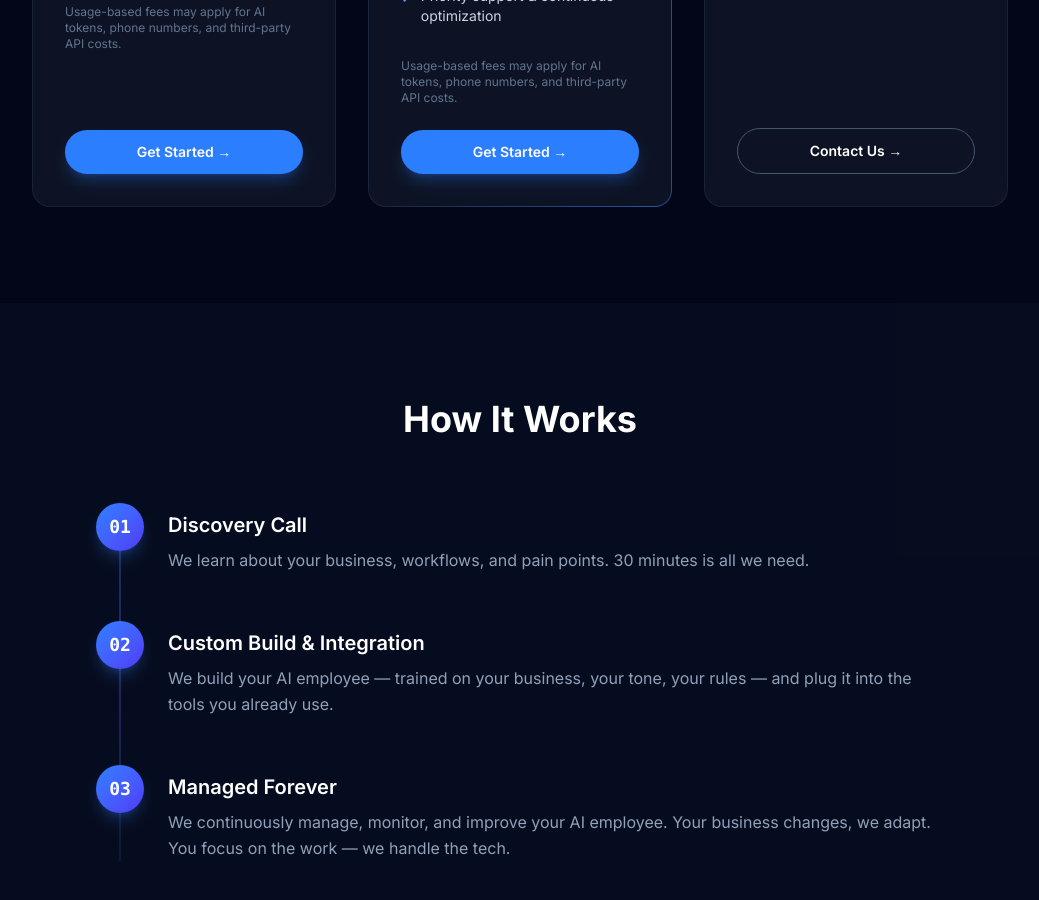
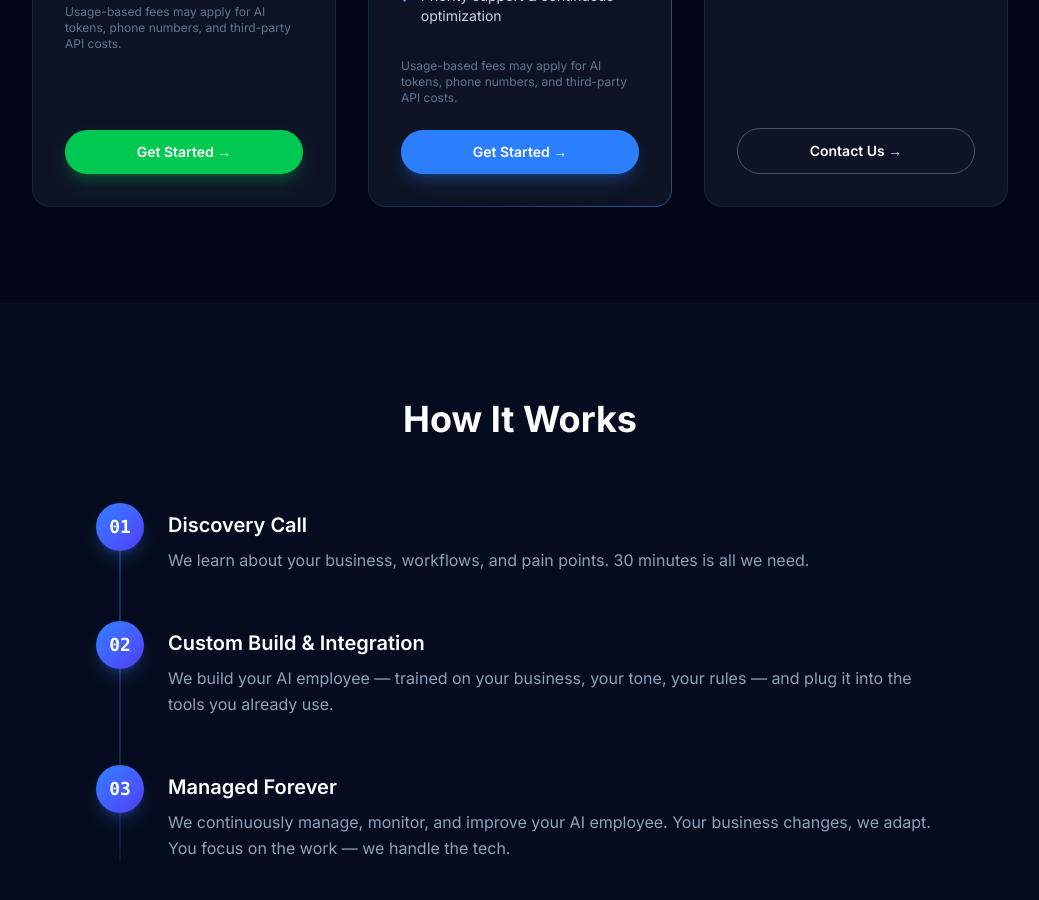
Before and after one commit to bluego-ai/www, a Next.js app: page / in a window 1280 px wide. Shown: the part 2720-3620 px from the top of the page, without its empty margins (120-1159 px from the left). Built offline with nearby package versions, Linux system fonts and the light colour scheme.

Commit message:
style: green Get Started button for Standard plan

```diff
--- a/src/app/page.tsx
+++ b/src/app/page.tsx
@@ -615,7 +615,7 @@ export default function Home() {
             <div className="mt-auto">
               <Link
                 href="#contact"
-                className="block text-center rounded-full bg-blue-500 hover:bg-blue-400 px-6 py-3 text-sm font-semibold transition-all shadow-lg shadow-blue-500/25 hover:shadow-blue-500/40"
+                className="block text-center rounded-full bg-green-500 hover:bg-green-400 px-6 py-3 text-sm font-semibold transition-all shadow-lg shadow-green-500/25 hover:shadow-green-500/40"
               >
                 Get Started →
               </Link>
```
